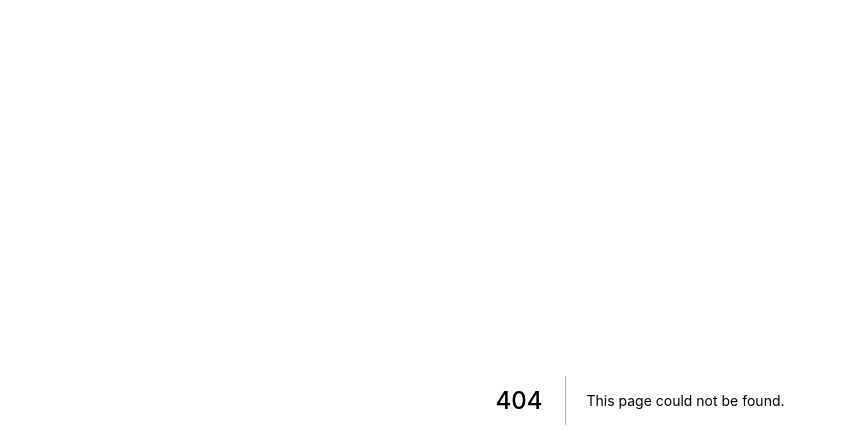
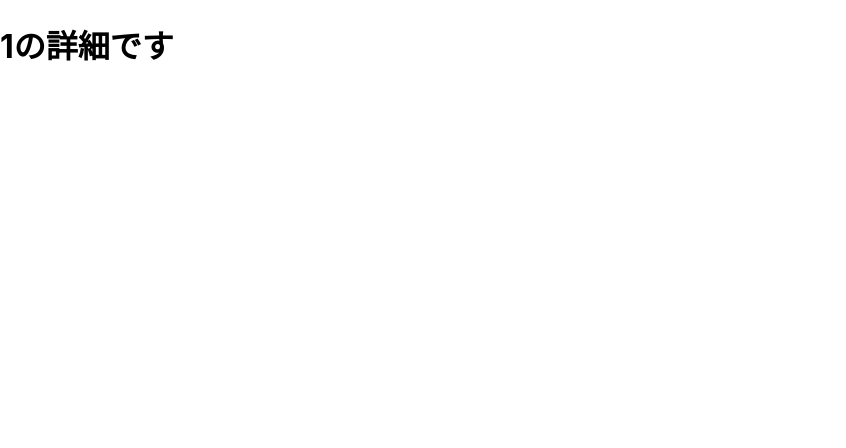
Before and after one commit to oreo2990/next_prac2, a Next.js app: page /1 in a window 1280 px wide. Before the commit this address had no page. Shown: the top 448 px of the page, without its empty margins (0-846 px from the left). Built offline with nearby package versions, Linux system fonts and the light colour scheme.

Commit message:
useRouterの使用

```diff
--- /dev/null
+++ b/pages/[mitsumori].js
@@ -0,0 +1,13 @@
+import { useRouter} from "next/router";
+
+export default function mitumori1(){
+    const router = useRouter();
+    console.log(router);
+    console.log(router.query);
+    return(
+        <div>
+            <h1>{router.query.mitsumori}の詳細です</h1>
+        </div>
+    )
+
+}
```
Also changed, not shown: pages/index.js (+1 -16 lines).
